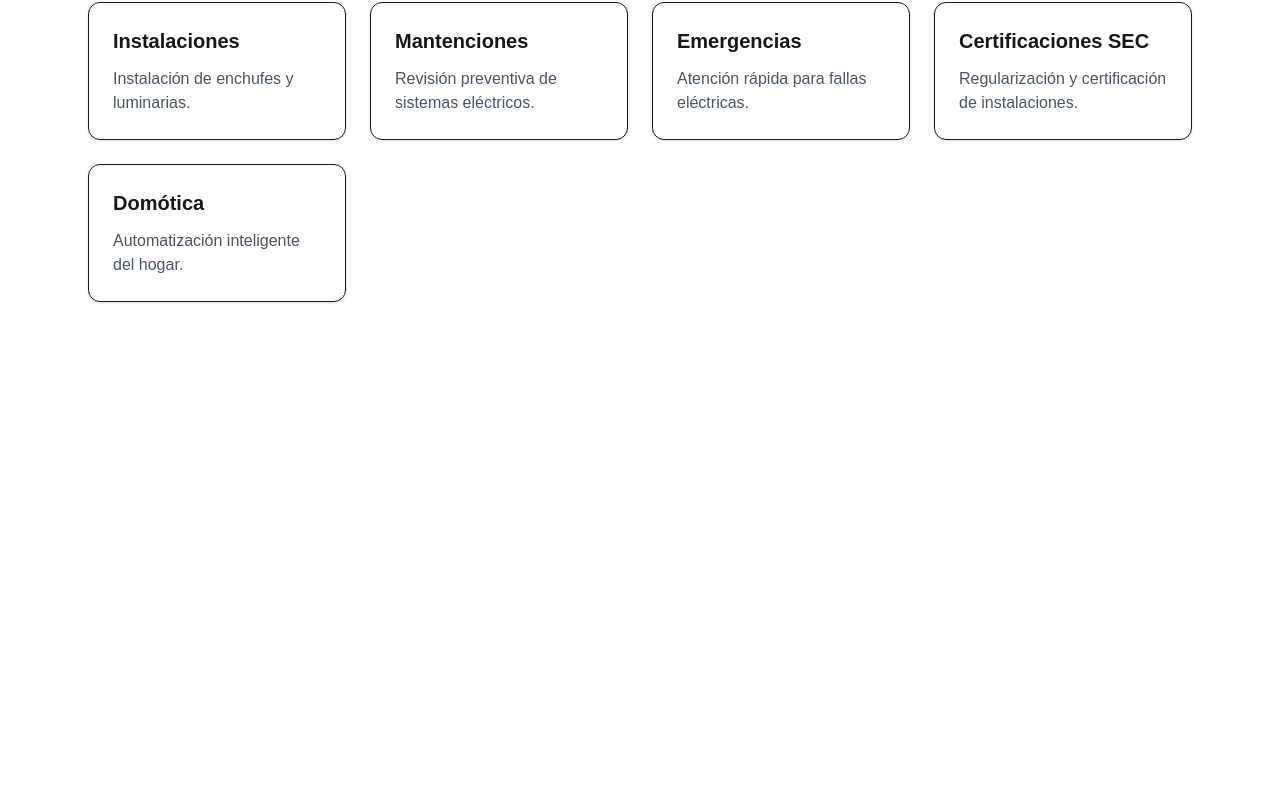
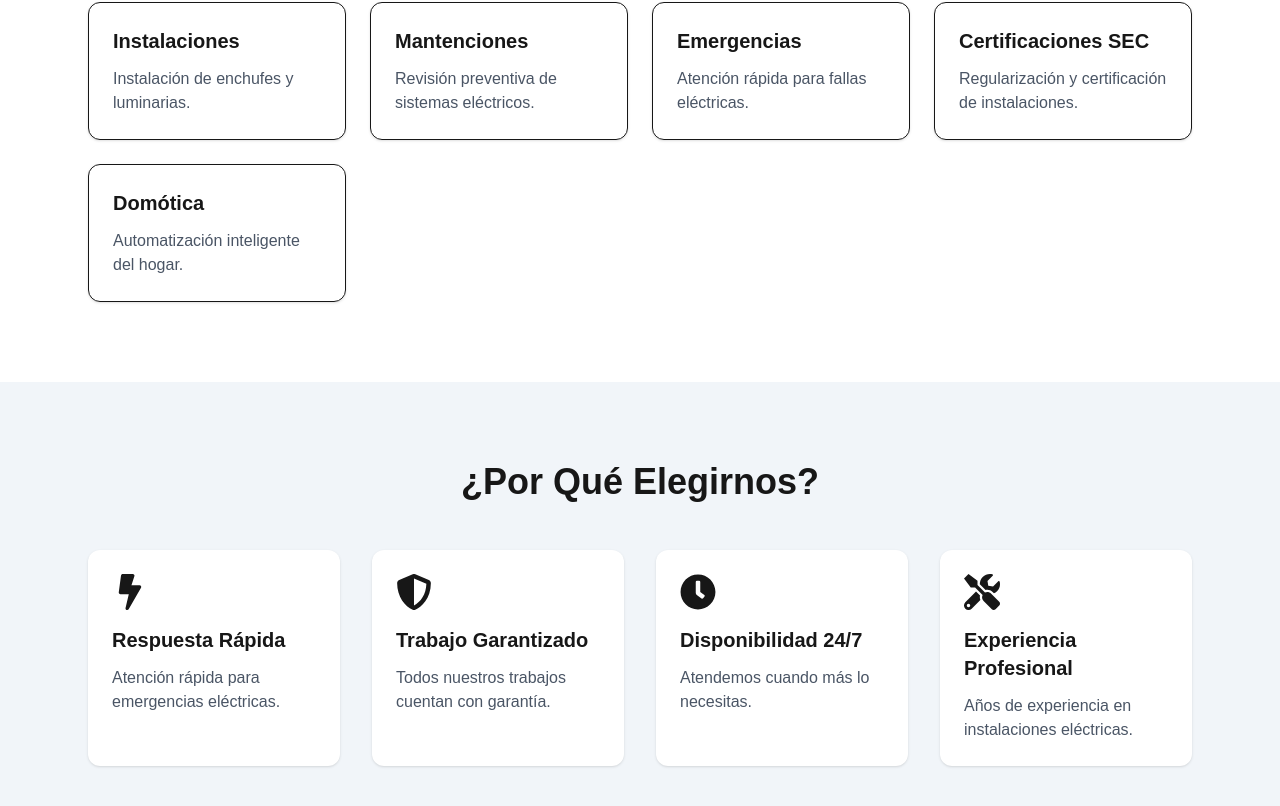
Before and after one commit to beastroza-art/landing-electricista, a Next.js app: page / in a window 1280 px wide. Shown: the part 722-1528 px from the top of the page. Before the commit the page ends 1104 px from the top, so only its background shows below. Built offline with nearby package versions, Linux system fonts and the light colour scheme.

Commit message:
feat: add WhyChooseUs

```diff
--- a/app/page.tsx
+++ b/app/page.tsx
@@ -1,6 +1,7 @@
 import Navbar from "@/components/Navbar";
 import Hero from "@/components/Hero";
 import Services from "@/components/Services";
+import WhyChooseUs from "@/components/WhyChooseUs";
 
 export default function Home() {
   return (
@@ -8,6 +9,7 @@ export default function Home() {
       <Navbar />
       <Hero />
       <Services />
+      <WhyChooseUs />
     </main>
   );
 }
--- /dev/null
+++ b/components/WhyChooseUs.tsx
@@ -0,0 +1,64 @@
+import {
+  FaBolt,
+  FaShieldAlt,
+  FaClock,
+  FaTools,
+} from "react-icons/fa";
+
+const benefits = [
+  {
+    icon: FaBolt,
+    title: "Respuesta Rápida",
+    description: "Atención rápida para emergencias eléctricas.",
+  },
+  {
+    icon: FaShieldAlt,
+    title: "Trabajo Garantizado",
+    description: "Todos nuestros trabajos cuentan con garantía.",
+  },
+  {
+    icon: FaClock,
+    title: "Disponibilidad 24/7",
+    description: "Atendemos cuando más lo necesitas.",
+  },
+  {
+    icon: FaTools,
+    title: "Experiencia Profesional",
+    description: "Años de experiencia en instalaciones eléctricas.",
+  },
+];
+
+export default function WhyChooseUs() {
+  return (
+    <section className="bg-slate-100 py-20">
+      <div className="max-w-6xl mx-auto px-6">
+        <h2 className="text-4xl font-bold text-center">
+          ¿Por Qué Elegirnos?
+        </h2>
+
+        <div className="grid md:grid-cols-2 lg:grid-cols-4 gap-8 mt-12">
+          {benefits.map((benefit) => {
+            const Icon = benefit.icon;
+
+            return (
+              <div
+                key={benefit.title}
+                className="bg-white p-6 rounded-xl shadow"
+              >
+                <Icon className="text-4xl mb-4" />
+
+                <h3 className="text-xl font-bold">
+                  {benefit.title}
+                </h3>
+
+                <p className="mt-3 text-gray-600">
+                  {benefit.description}
+                </p>
+              </div>
+            );
+          })}
+        </div>
+      </div>
+    </section>
+  );
+}
--- a/package.json
+++ b/package.json
@@ -11,7 +11,8 @@
   "dependencies": {
     "next": "16.2.9",
     "react": "19.2.4",
-    "react-dom": "19.2.4"
+    "react-dom": "19.2.4",
+    "react-icons": "^5.6.0"
   },
   "devDependencies": {
     "@tailwindcss/postcss": "^4",
```
Also changed, not shown: 1 other file (tests, documents, lock files or other folders).
